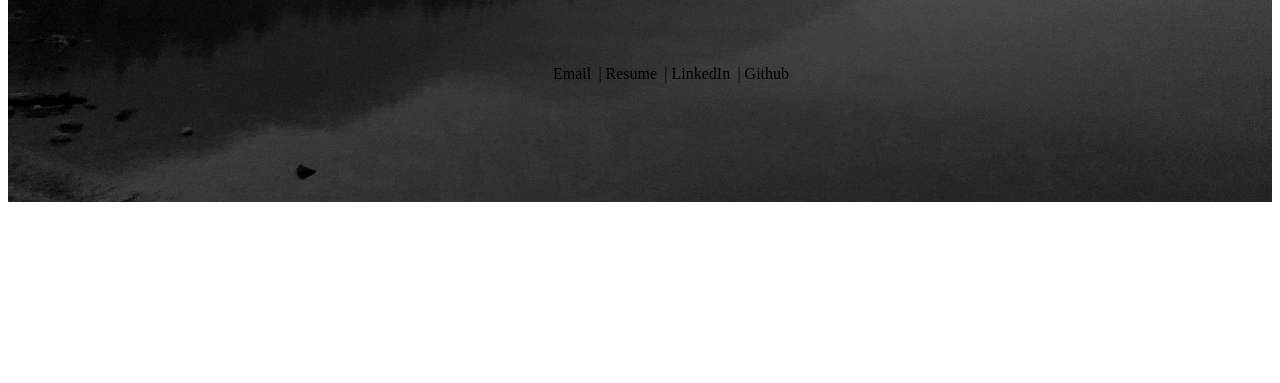
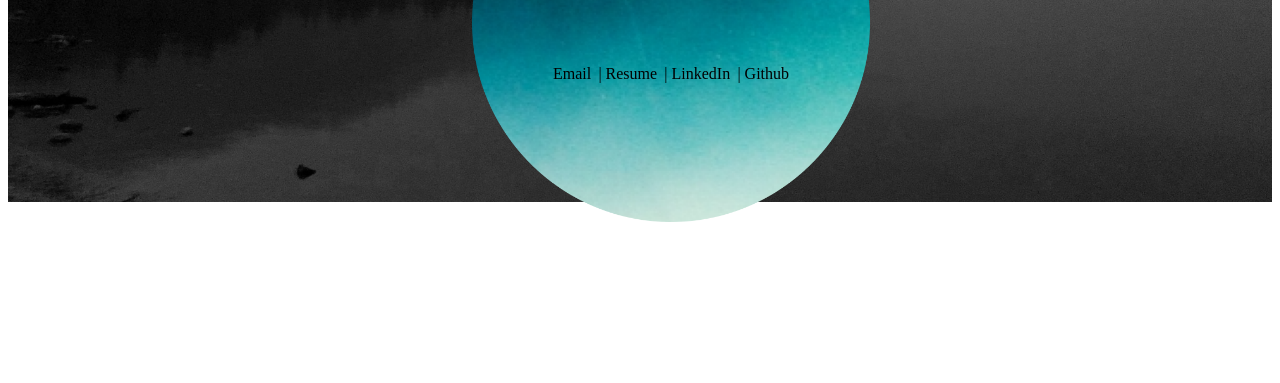
Before and after one commit to aturabi/aturabi.github.io, a plain HTML site: page index.html in a window 1280 px wide. Shown: the part 417-800 px from the top of the page. Drawn offline with Linux system fonts and the light colour scheme; a web font is replaced by a local one.

Commit message:
Fixed img path

```diff
--- a/css/main.css
+++ b/css/main.css
@@ -17,7 +17,7 @@ div {
 .headings{
     display: block;
     position: absolute;
-    background-image: url(../circle.png);
+    background-image: url(../pics/circle.png);
     background-size: 100%;
     background-repeat: no-repeat;
     left: 50%;
```
